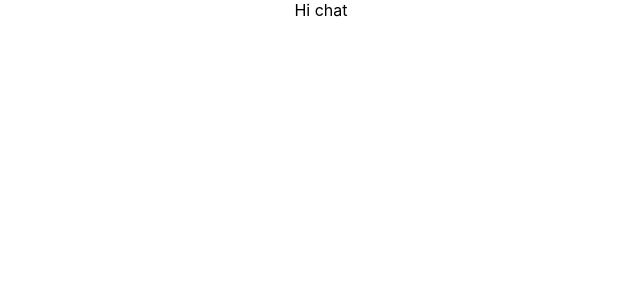
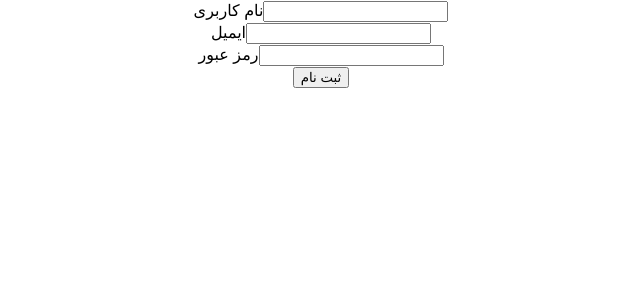
Before and after one commit to rezaa1990/react-chat, a React (Create React App) app in the folder react-chat-app/: page / in a window 1280 px wide. Shown: the top 300 px of the page, without its empty margins (319-959 px from the left). Built offline with nearby package versions, Linux system fonts and the light colour scheme.

Commit message:
register component added to the app

```diff
--- a/react-chat-app/src/App.js
+++ b/react-chat-app/src/App.js
@@ -1,9 +1,10 @@
 import './App.css';
+import RegisterForm from './components/register';
 
 function App() {
   return (
     <div className="App">
-     Hi chat
+     <RegisterForm/>
     </div>
   );
 }
--- /dev/null
+++ b/react-chat-app/src/components/register.jsx
@@ -0,0 +1,88 @@
+import React from "react";
+import { Formik, Form, Field, ErrorMessage } from "formik";
+import axios from "axios";
+
+const RegisterForm = () => {
+  const handleSubmit = async (values) => {
+    try {
+      const response = await axios.post(
+        "http://localhost:3000/auth/register",
+        values
+      );
+      console.log(response.data);
+    } catch (error) {
+      console.error("Error registering user:", error);
+    }
+  };
+
+  return (
+    <Formik
+      initialValues={{ username: "", email: "", password: "" }}
+      validate={(values) => {
+        const errors = {};
+        if (!values.username) {
+          errors.username = "نام کاربری اجباری است";
+        }
+        if (!values.email) {
+          errors.email = "ایمیل اجباری است";
+        } else if (!/^[^\s@]+@[^\s@]+\.[^\s@]+$/.test(values.email)) {
+          errors.email = "ایمیل نامعتبر است";
+        }
+        if (!values.password) {
+          errors.password = "رمز عبور اجباری است";
+        } else if (values.password.length < 6) {
+          errors.password = "رمز عبور باید حداقل 6 کاراکتر باشد";
+        }
+        return errors;
+      }}
+      onSubmit={handleSubmit}
+    >
+      {({ isSubmitting }) => (
+        <Form>
+          <div className="mb-3">
+            <label htmlFor="username" className="form-label">
+              نام کاربری
+            </label>
+            <Field type="text" name="username" className="form-control" />
+            <ErrorMessage
+              name="username"
+              component="div"
+              className="text-danger"
+            />
+          </div>
+          <div className="mb-3">
+            <label htmlFor="email" className="form-label">
+              ایمیل
+            </label>
+            <Field type="email" name="email" className="form-control" />
+            <ErrorMessage
+              name="email"
+              component="div"
+              className="text-danger"
+            />
+          </div>
+          <div className="mb-3">
+            <label htmlFor="password" className="form-label">
+              رمز عبور
+            </label>
+            <Field type="password" name="password" className="form-control" />
+            <ErrorMessage
+              name="password"
+              component="div"
+              className="text-danger"
+            />
+          </div>
+          <button
+            type="submit"
+            className="btn btn-primary"
+            disabled={isSubmitting}
+          >
+            ثبت نام
+          </button>
+        </Form>
+      )}
+    </Formik>
+  );
+};
+
+export default RegisterForm;
```
